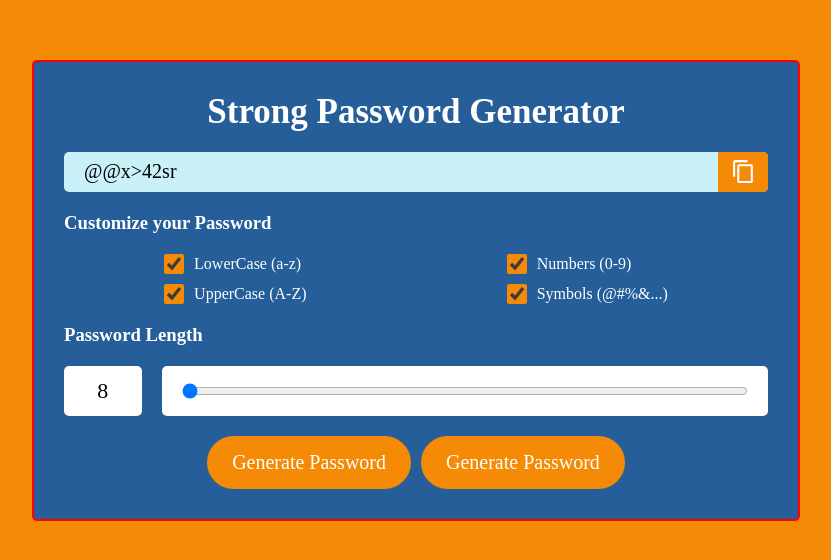
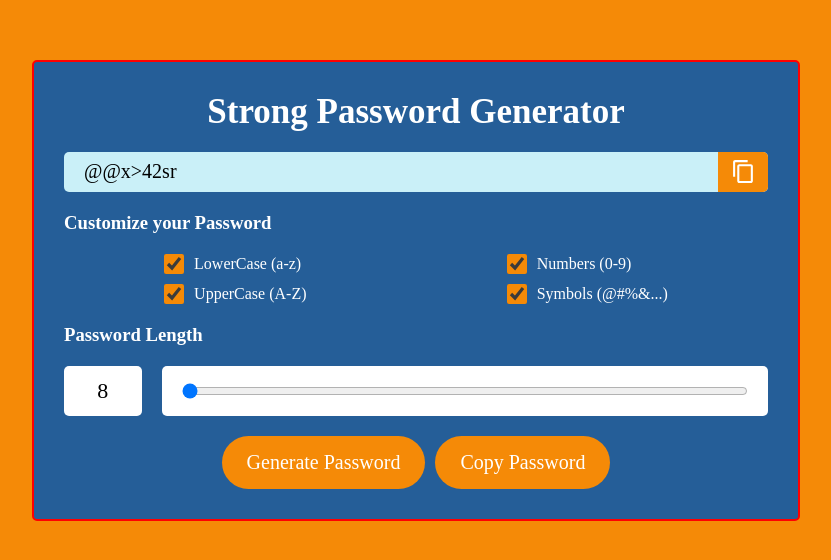
Before and after one commit to Ahsan1086/randompasswordgenerator1, a React (Create React App) app: page / in a window 1280 px wide. Shown: the part 110-670 px from the top of the page, without its empty margins (224-1055 px from the left). Built offline with nearby package versions, Linux system fonts and the light colour scheme.

Commit message:
Update PasswordGenerator.jsx

```diff
--- a/src/Components/PasswordGenerator.jsx
+++ b/src/Components/PasswordGenerator.jsx
@@ -143,7 +143,7 @@ export default function PasswordGenerator() {
 
         <div className="buttons">
             <button type="button" onClick={generatePassword}>Generate Password</button>
-            <button type="button" onClick={generatePassword}>Generate Password</button>
+            <button type="button" onClick={copyPassword}>Copy Password</button>
         </div>
       </div>
       <ToastContainer />
```
